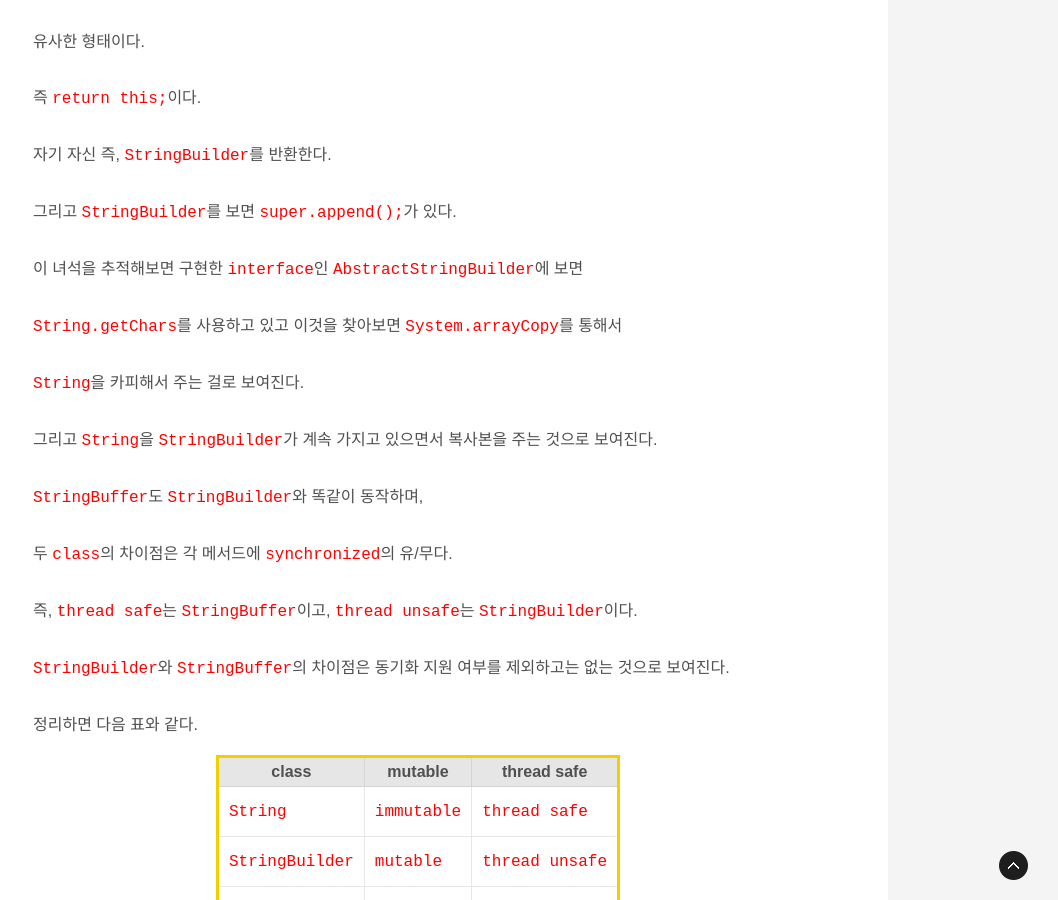
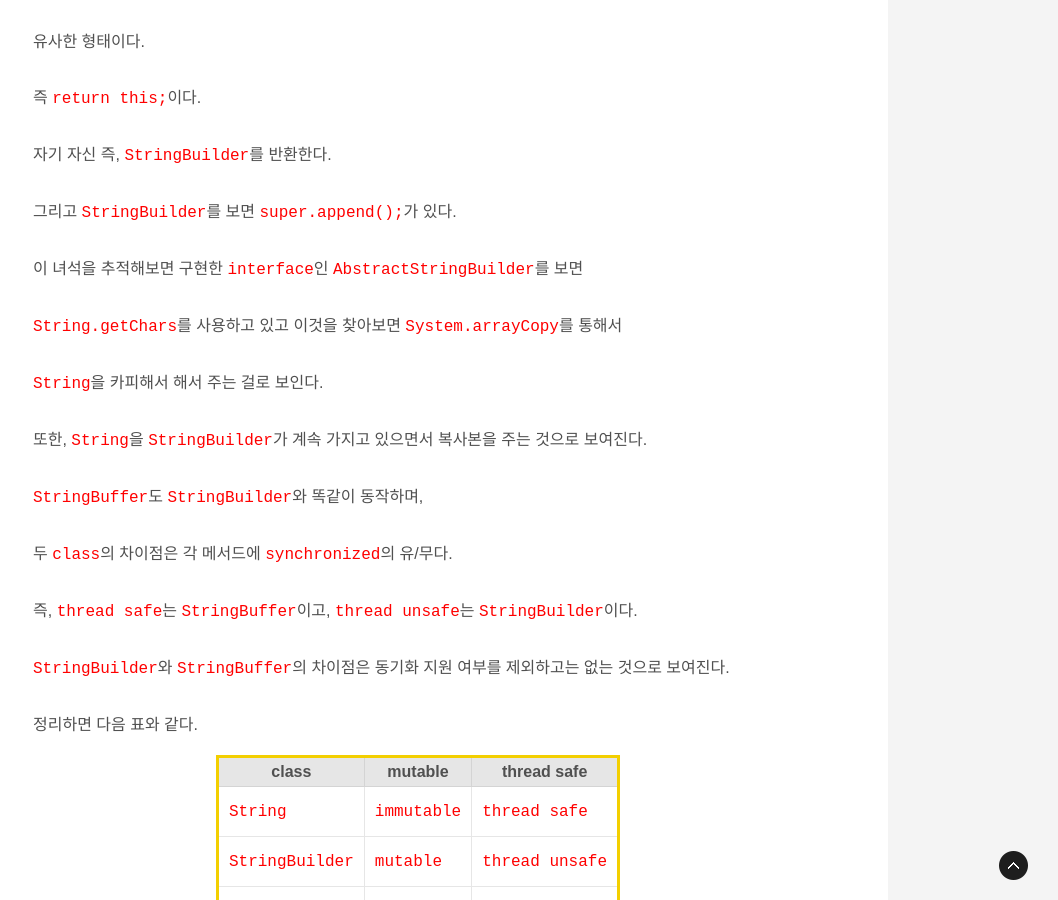
Before and after one commit to loustler/loustler.github.io, a Jekyll site: the page built from _posts/2016-10-10-diff_string_builder_buffer.md, in a window 1280 px wide and 900 px high, scrolled down 2831 px. Shown: the whole window, without its empty margins (222-1280 px from the left). Built offline with Jekyll 4.4.1, drawn with Linux system fonts in a browser that asks for light colours.

Commit message:
refactor : string, stringbuilder, stringbuffer
- 문맥 수정
- 오탈자 수정

```diff
--- a/_posts/2016-10-10-diff_string_builder_buffer.md
+++ b/_posts/2016-10-10-diff_string_builder_buffer.md
@@ -101,13 +101,13 @@ public StringBuilder append(String str) {
 
 그리고 `StringBuilder`를 보면 `super.append();`가 있다.
 
-이 녀석을 추적해보면 구현한 `interface`인 `AbstractStringBuilder`에 보면
+이 녀석을 추적해보면 구현한 `interface`인 `AbstractStringBuilder`를 보면
 
 `String.getChars`를 사용하고 있고 이것을 찾아보면 `System.arrayCopy`를 통해서
 
-`String`을 카피해서 주는 걸로 보여진다.
+`String`을 카피해서 해서 주는 걸로 보인다.
 
-그리고 `String`을 `StringBuilder`가 계속 가지고 있으면서 복사본을 주는 것으로 보여진다.
+또한, `String`을 `StringBuilder`가 계속 가지고 있으면서 복사본을 주는 것으로 보여진다.
 
 `StringBuffer`도 `StringBuilder`와 똑같이 동작하며,
 
```
